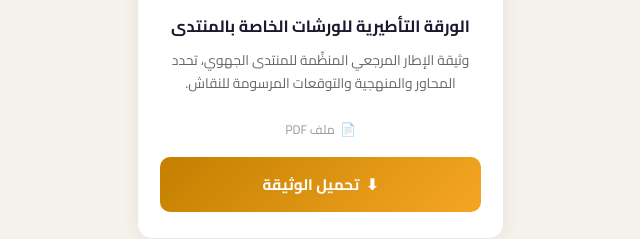
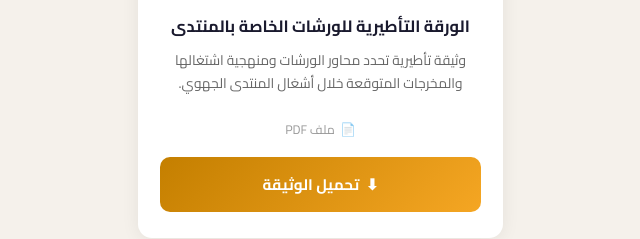
Before and after one commit to ticecrmefcs-ui/ForumAref-CS, a plain HTML site: page index.html in a window 1280 px wide. Shown: the part 2427-2666 px from the top of the page, 511-1151 px from the left. Drawn offline with Linux system fonts and the light colour scheme.

Commit message:
Mise à jour descriptif carte الورقة التأطيرية للورشات

```diff
--- a/index.html
+++ b/index.html
@@ -421,7 +421,7 @@
         <div class="doc-card card-orange">
             <div class="doc-icon icon-orange">📝</div>
             <h3>الورقة التأطيرية للورشات الخاصة بالمنتدى</h3>
-            <p>وثيقة الإطار المرجعي المنظِّمة للمنتدى الجهوي، تحدد المحاور والمنهجية والتوقعات المرسومة للنقاش.</p>
+            <p>وثيقة تأطيرية تحدد محاور الورشات ومنهجية اشتغالها والمخرجات المتوقعة خلال أشغال المنتدى الجهوي.</p>
             <div class="doc-meta">📄&nbsp; ملف PDF</div>
             <a href="feuille de cadrage.pdf" download="الورقة التأطيرية للورشات الخاصة بالمنتدى.pdf" class="btn-download btn-orange">
                 ⬇&nbsp; تحميل الوثيقة
```
